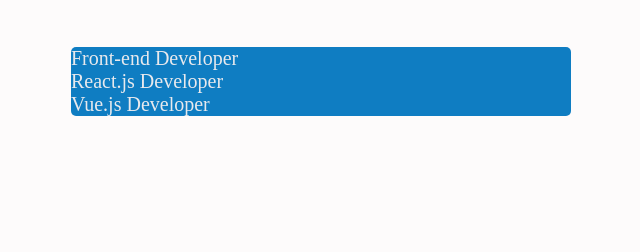
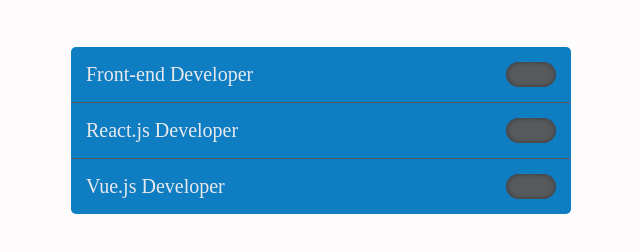
Before and after one commit to MiladNz/Toggle, a plain HTML site: page index.html in a window 1280 px wide. Shown: the part 90-342 px from the top of the page, without its empty margins (319-959 px from the left). Drawn offline with Linux system fonts and the light colour scheme.

Commit message:
adding some style

```diff
--- a/style.css
+++ b/style.css
@@ -45,3 +45,41 @@ h1 {
     color: var(--white);
     background-color: var(--blue);
 }
+
+.switches li {
+    position: relative
+    counter-increment: switchCounter;
+}
+
+/* select all children of .switches except the last child(last li) */
+.switches li:not(:last-child) {
+    border-bottom: 1px solid var(--gray);
+}
+
+.switches li::before {
+    content: counter(switchCounter);
+    position: absolute;
+    top: 50%;
+    left: -30px;
+    transform: translateY(-50%);
+    font-size: 2rem;
+    font-weight: bold;
+    color: var(--pink);
+}
+
+.switches label {
+    display: flex;
+    align-items: center;
+    justify-content: space-between;
+    padding: 15px;
+}
+
+.switches span:last-child {
+    position: relative;
+    width: 50px;
+    height: 25px;
+    border-radius: 15px;
+    box-shadow: inset 0 0 5px rgba(0, 0, 0, 0.4);
+    background: var(--gray);
+    transition: all 0.3s;
+}
```
